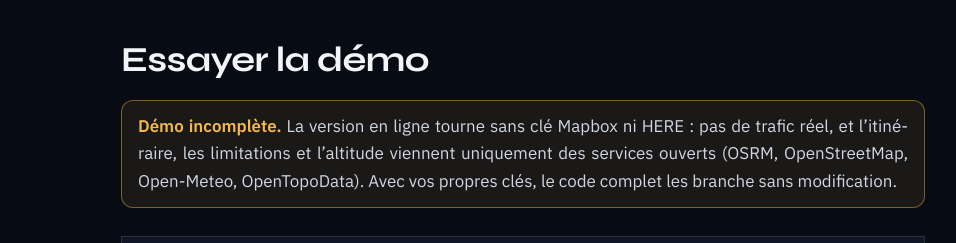
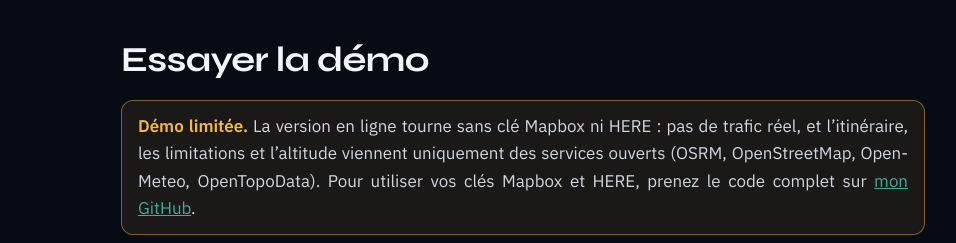
Before and after one commit to FredericAtlan/FredericAtlan.github.io, a plain HTML site: page blog/cyclegen-architecture-pipeline.html in a window 1280 px wide. Shown: the part 7427-7670 px from the top of the page, without its empty margins (117-1073 px from the left). Drawn offline with nearby package versions, Linux system fonts and the light colour scheme.

Commit message:
publication: dev@879e06b

```diff
--- a/blog/assets/cyclegen/archi.css
+++ b/blog/assets/cyclegen/archi.css
@@ -59,3 +59,4 @@
 #archi-cyclegen .archi-chemin.archi-trace { stroke-opacity: 0.95; stroke-width: 3; filter: drop-shadow(0 0 4px currentColor); }
 .archi-astuce { display: none; margin: 0.4rem 0 0; text-align: center; color: var(--muted); font-size: 0.8rem; }
 @media (max-width: 700px) { .archi-astuce { display: block; } }
+.demo-avertissement a { color: var(--accent); }
--- a/blog/cyclegen-architecture-pipeline.html
+++ b/blog/cyclegen-architecture-pipeline.html
@@ -405,10 +405,10 @@ def _road_load_n(v_mps: float, plant: VehiclePlant) -> float:
     <section class="section demo-fin" id="demo" aria-labelledby="demo-titre">
       <h2 id="demo-titre">Essayer la démo</h2>
       <p class="demo-avertissement">
-        <strong>Démo incomplète.</strong> La version en ligne tourne sans clé Mapbox ni HERE&nbsp;: pas de
+        <strong>Démo limitée.</strong> La version en ligne tourne sans clé Mapbox ni HERE&nbsp;: pas de
         trafic réel, et l’itinéraire, les limitations et l’altitude viennent uniquement des services
-        ouverts (OSRM, OpenStreetMap, Open-Meteo, OpenTopoData). Avec vos propres clés, le code complet
-        les branche sans modification.
+        ouverts (OSRM, OpenStreetMap, Open-Meteo, OpenTopoData). Pour utiliser vos clés Mapbox et HERE,
+        prenez le code complet sur <a href="https://github.com/FredericAtlan/CycleGen" target="_blank" rel="noopener noreferrer">mon GitHub</a>.
       </p>
       <figure class="demo-embed" id="demo-live">
         <div class="demo-embed__bar">
```
Also changed, not shown: en/blog/cyclegen-architecture-pipeline.html (+3 -3 lines).
